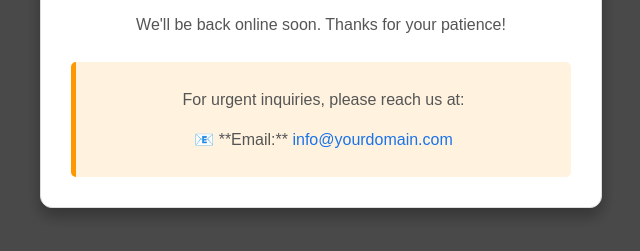
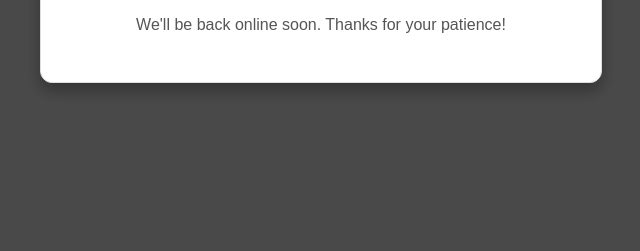
Before and after one commit to customs-jay/customs-jay.github.io, a plain HTML site: page index.html in a window 1280 px wide. Shown: the part 411-662 px from the top of the page, without its empty margins (319-959 px from the left). Drawn offline with Linux system fonts and the light colour scheme.

Commit message:
Update index.html

```diff
--- a/index.html
+++ b/index.html
@@ -122,10 +122,6 @@
                 <h2>Website Under Construction</h2>
                 <p>We're laying the foundation for something great! Our site is currently undergoing essential updates and upgrades.</p>
                 <p>We'll be back online soon. Thanks for your patience!</p>
-                <div class="contact-info">
-                    <p>For urgent inquiries, please reach us at:</p>
-                    <p>📧 **Email:** <a href="mailto:info@yourdomain.com">info@yourdomain.com</a></p>
-                </div>
             </div>
         </div>
     </div>
```
